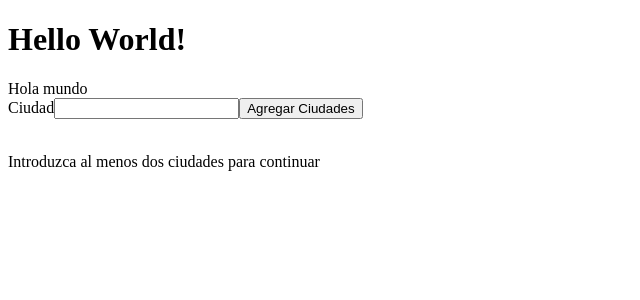
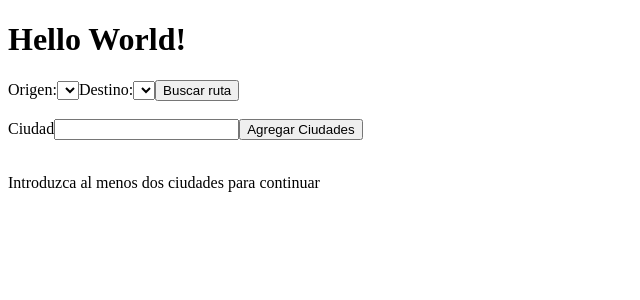
Before and after one commit to inigopanos/conexionesCiudades, an Angular app in the folder conexiones/: page / in a window 1280 px wide. Shown: the top 300 px of the page, without its empty margins (0-640 px from the left). Built offline with nearby package versions, Linux system fonts and the light colour scheme.

Commit message:
Modificado componente base para sacar ciudades origen y destino

```diff
--- a/conexiones/src/app/app.component.html
+++ b/conexiones/src/app/app.component.html
@@ -1,6 +1,9 @@
 <h1>Hello World!</h1>
 <div class="main-page">
-  Hola mundo
+  <app-component-base [ciudades]="ciudades">
+  </app-component-base>
+  <br>
+
   <app-ciudades-form
     (ciudadAgregada)="onCiudadAgregada($event)"
   ></app-ciudades-form
--- a/conexiones/src/app/app.component.ts
+++ b/conexiones/src/app/app.component.ts
@@ -3,13 +3,14 @@ import { CommonModule } from '@angular/common';
 import { RouterOutlet } from '@angular/router';
 import { CiudadesFormComponent } from '../componentes/ciudades-form/ciudades-form.component';
 import { ConexionFormComponent } from '../componentes/conexion-input/conexion-input.component';
+import { ComponentBaseComponent } from '../componentes/component-base/component-base.component';
 import { MatDialogModule } from '@angular/material/dialog';
 import { FormsModule } from '@angular/forms';
 
 @Component({
   selector: 'app-root',
   standalone: true,
-  imports: [CommonModule, RouterOutlet, ConexionFormComponent, CiudadesFormComponent, MatDialogModule, FormsModule],
+  imports: [CommonModule, RouterOutlet, ComponentBaseComponent, ConexionFormComponent, CiudadesFormComponent, MatDialogModule, FormsModule],
   templateUrl: './app.component.html',
   styleUrl: './app.component.sass',
 })
--- a/conexiones/src/componentes/component-base/component-base.component.html
+++ b/conexiones/src/componentes/component-base/component-base.component.html
@@ -1 +1,16 @@
-<p>component-base works!</p>
+<form (ngSubmit)="ciudadOrigenDestino(form)" #form="ngForm">
+    <label for="origen">Origen:</label>
+    <select id="origen" name="origen" ngModel required>
+      <option *ngFor="let ciudad of ciudades" [value]="ciudad">
+        {{ ciudad }}
+      </option>
+    </select>
+
+    <label for="destino">Destino:</label>
+    <select id="destino" name="destino" ngModel required>
+      <option *ngFor="let ciudad of ciudades" [value]="ciudad">
+        {{ ciudad }}
+      </option>
+    </select>
+    <button type="submit">Buscar ruta</button>
+</form>
--- a/conexiones/src/componentes/component-base/component-base.component.ts
+++ b/conexiones/src/componentes/component-base/component-base.component.ts
@@ -1,22 +1,30 @@
-import { Component } from '@angular/core';
+import { Component, Input } from '@angular/core';
+import { FormsModule, NgForm } from '@angular/forms';
+import { CommonModule } from '@angular/common';
 import { MatDialog, MatDialogModule } from '@angular/material/dialog';
 
 @Component({
   selector: 'app-component-base',
   standalone: true,
-  imports: [],
+  imports: [CommonModule, FormsModule],
   templateUrl: './component-base.component.html',
   styleUrl: './component-base.component.sass'
 })
 export class ComponentBaseComponent {
+  @Input() ciudades: string[] = [];
 
-  constructor(private dialog: MatDialog) {}
+  ciudadOrigen: string = ''
+  ciudadDestino: string = ''
 
-  ciudades: string[] = [];
 
-  onCiudadAgregada(ciudad: string){
-    this.ciudades.push(ciudad);
-    console.log('Ciudades:', this.ciudades);
+  constructor() {}
+
+  ciudadOrigenDestino(form: NgForm){
+    console.log('Ciudades origen y destino:', form.value.origen, form.value.destino);
+    this.ciudadOrigen = form.value.origen;
+    this.ciudadDestino = form.value.origen;
+
+    return this.ciudadOrigen, this.ciudadDestino;
   }
 
 }
--- a/conexiones/src/componentes/conexion-input/conexion-input.component.html
+++ b/conexiones/src/componentes/conexion-input/conexion-input.component.html
@@ -7,7 +7,6 @@
       </option>
     </select>
 
-    <label for="destino">Destino:</label>
     <label for="destino">Destino:</label>
     <select id="destino" name="destino" ngModel required>
       <option *ngFor="let ciudad of ciudades" [value]="ciudad">
--- a/conexiones/src/componentes/conexion-input/conexion-input.component.ts
+++ b/conexiones/src/componentes/conexion-input/conexion-input.component.ts
@@ -1,4 +1,4 @@
-import { Component, Input, OnInit } from '@angular/core';
+import { Component, Input } from '@angular/core';
 import { CommonModule } from '@angular/common';
 import { NgForm } from '@angular/forms';
 import { FormsModule } from '@angular/forms';
--- a/conexiones/src/servicios/ciudad.service.ts
+++ b/conexiones/src/servicios/ciudad.service.ts
@@ -17,6 +17,12 @@ export class CiudadService {
   ciudades: Ciudad[] = [];
   conexiones: Conexion[] = [];
 
+  ciudadesString: string[] = [];
+  conexionesString: string[] = [];
+
+  ciudadOrigen: string = '';
+  ciudadDestino: string = '';
+
   agregarCiudad(ciudad: Ciudad): void {
     this.ciudades.push(ciudad);
   }
@@ -25,5 +31,7 @@ export class CiudadService {
     this.conexiones.push(conexion);
   }
 
+  encontrarRutas(ciudadOrigen: string, ciudadDestino: string){
 
+  }
 }
```
